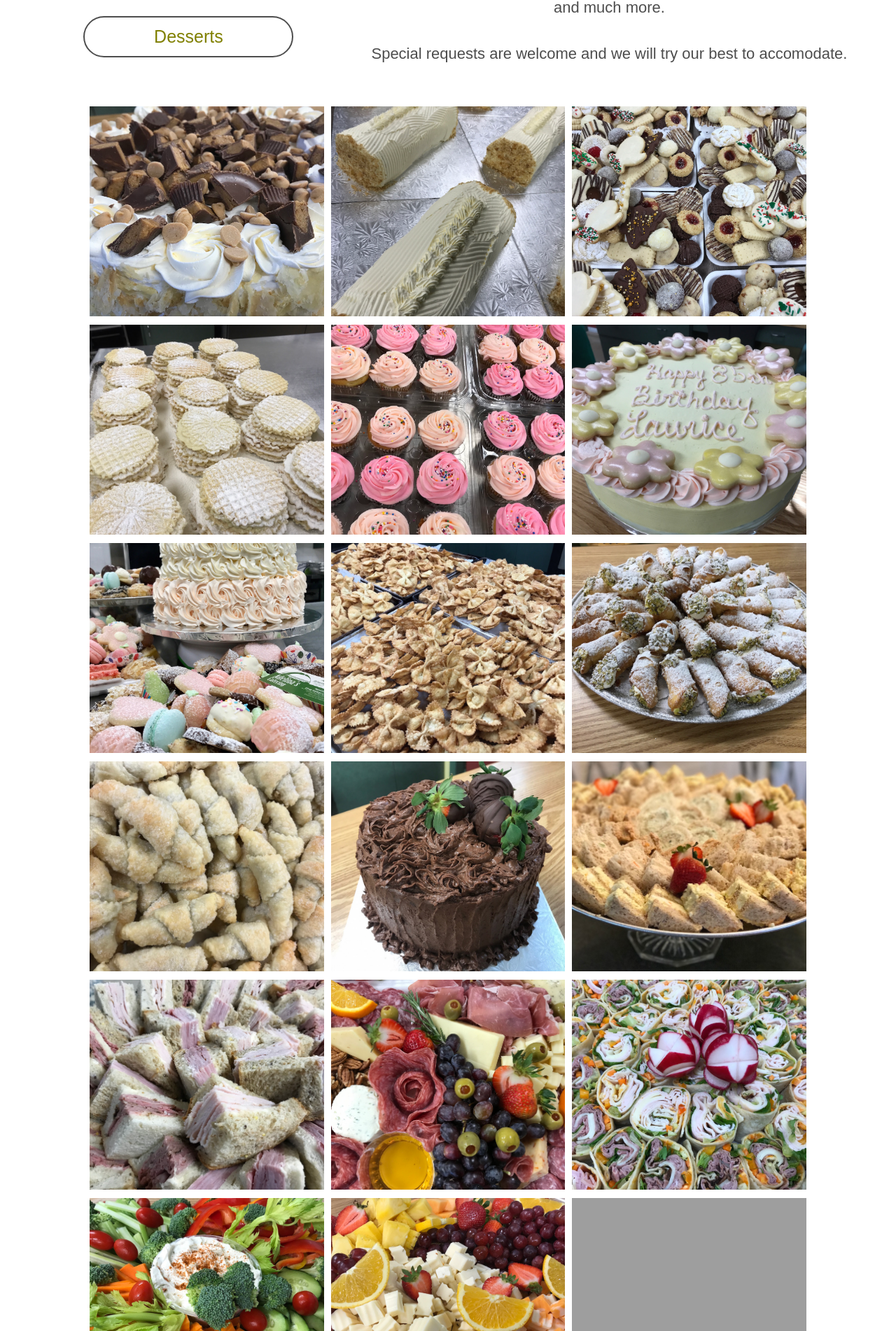
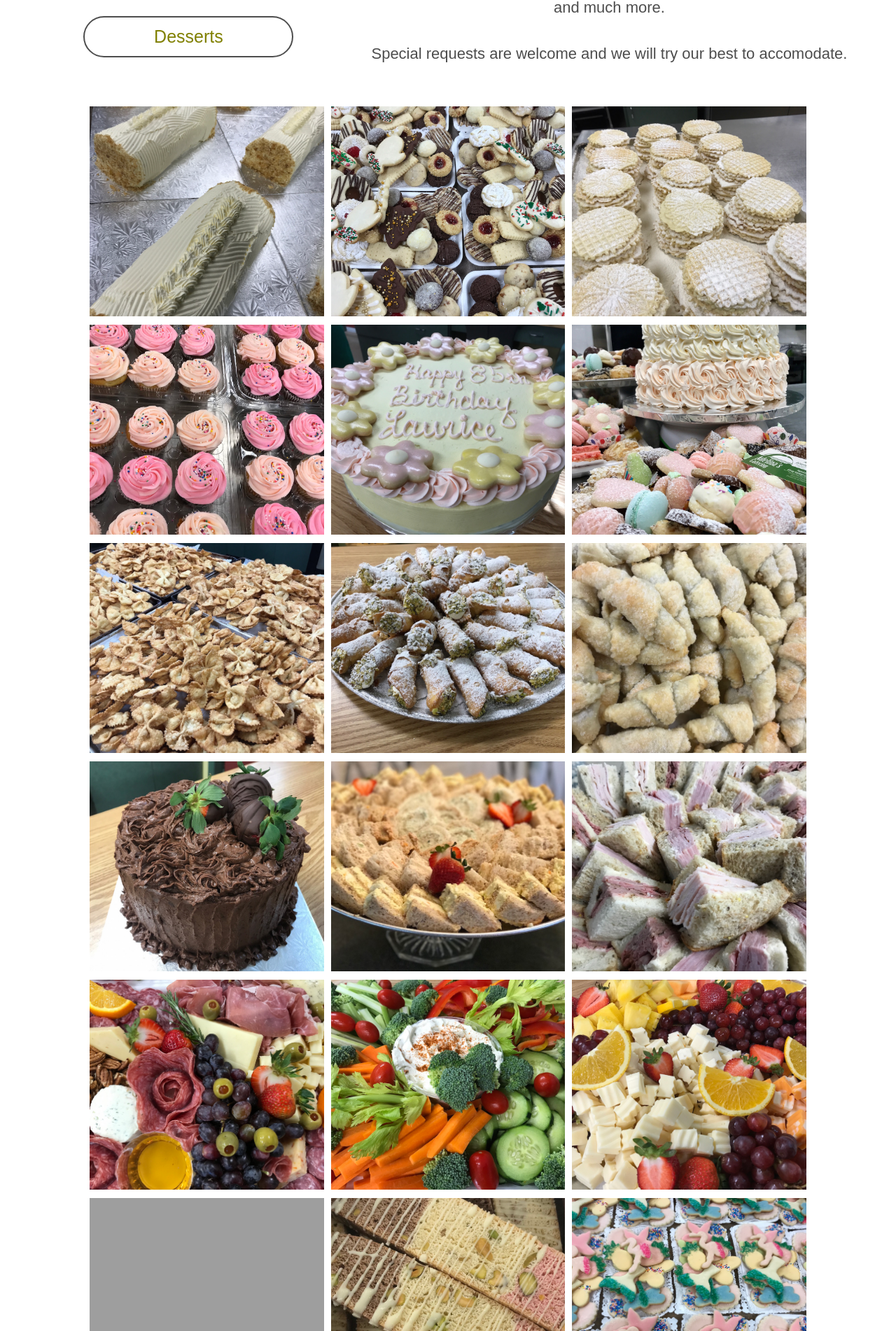
Before and after one commit to benbeatty85/Adelinas-Catering, a plain HTML site: page index.html in a window 1280 px wide. Shown: the part 2416-4318 px from the top of the page at 70% size. Drawn offline with nearby package versions, Linux system fonts and the light colour scheme; grey boxes are pictures that could not be loaded; a web font is replaced by a local one.

Commit message:
Update index.html

```diff
--- a/index.html
+++ b/index.html
@@ -85,7 +85,7 @@
     </section>
 
     <div class="carousel gallery">
-        <a href="images/skorcake_2023.jpg" data-lightbox="mygallery"><img src="images/skorcake_2023.jpg"></a>
+        <!-- <a href="images/skorcake_2023.jpg" data-lightbox="mygallery"><img src="images/skorcake_2023.jpg"></a> -->
         <a href="images/Nov_new_04.JPG" data-lightbox="mygallery"><img src="images/Nov_new_04.JPG"></a>
         <a href="images/Nov_new_05.JPG" data-lightbox="mygallery"><img src="images/Nov_new_05.JPG"></a>
         <a href="images/pizzelles.JPG" data-lightbox="mygallery"><img src="images/pizzelles.JPG"></a>
@@ -99,7 +99,7 @@
         <a href="images/sandwiches.jpg" data-lightbox="mygallery"><img src="images/sandwiches.jpg"></a>
         <a href="images/sandwiches_2023.jpg" data-lightbox="mygallery"><img src="images/sandwiches_2023.jpg"></a>
         <a href="images/charcuterie_2023.jpg" data-lightbox="mygallery"><img src="images/charcuterie_2023.jpg"></a>
-        <a href="images/IMG_2936.jpg" data-lightbox="mygallery"><img src="images/IMG_2936.jpg"></a>
+        <!-- <a href="images/IMG_2936.jpg" data-lightbox="mygallery"><img src="images/IMG_2936.jpg"></a> -->
         <a href="images/Nov_new_03.JPG" data-lightbox="mygallery"><img src="images/Nov_new_03.JPG"></a>
         <a href="images/Nov_new_02.JPG" data-lightbox="mygallery"><img src="images/Nov_new_02.JPG"></a>
         <a href="images/frenchhorns_2023.jpg" data-lightbox="mygallery"><img src="images/frenchhorns_2023.jpg"></a>
```
